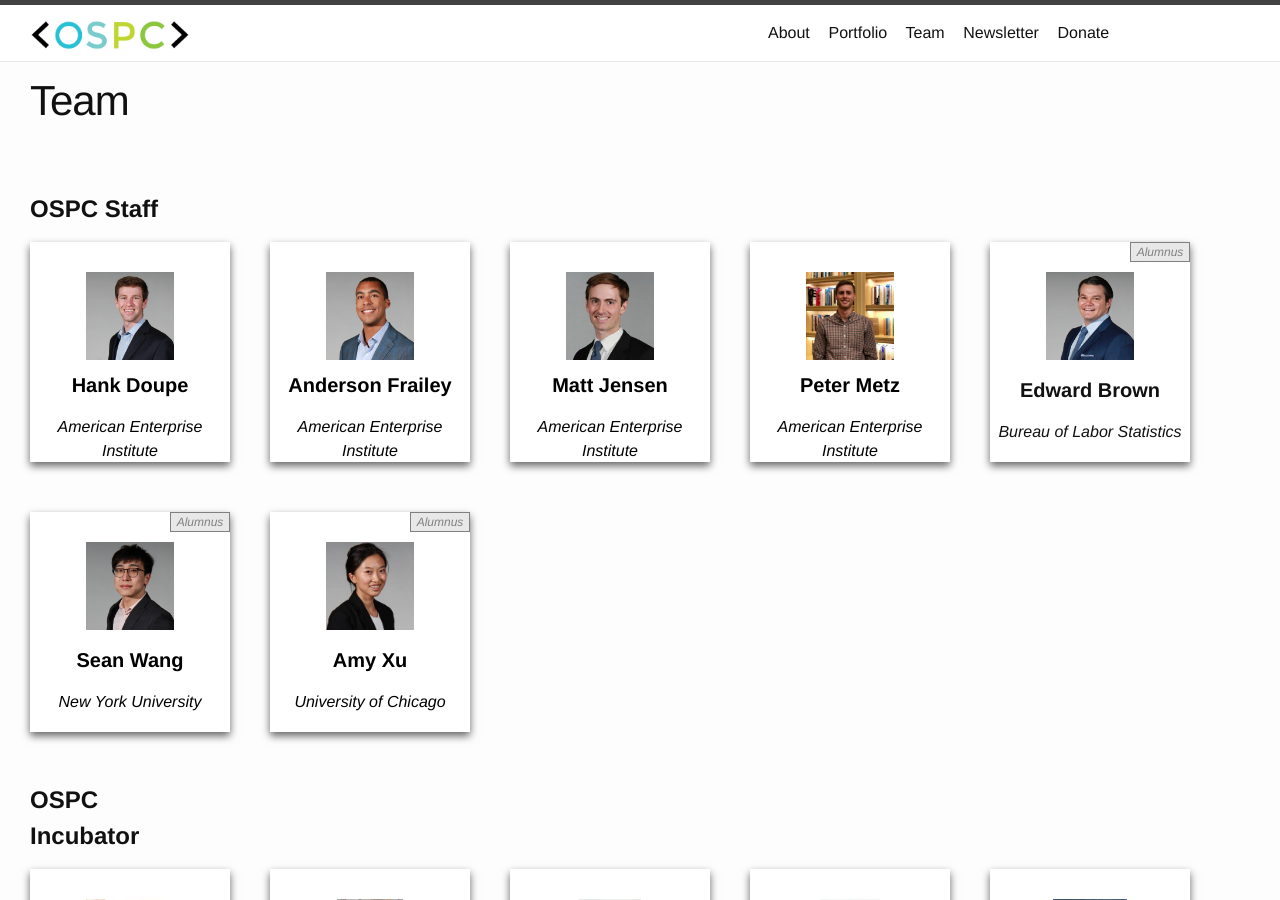
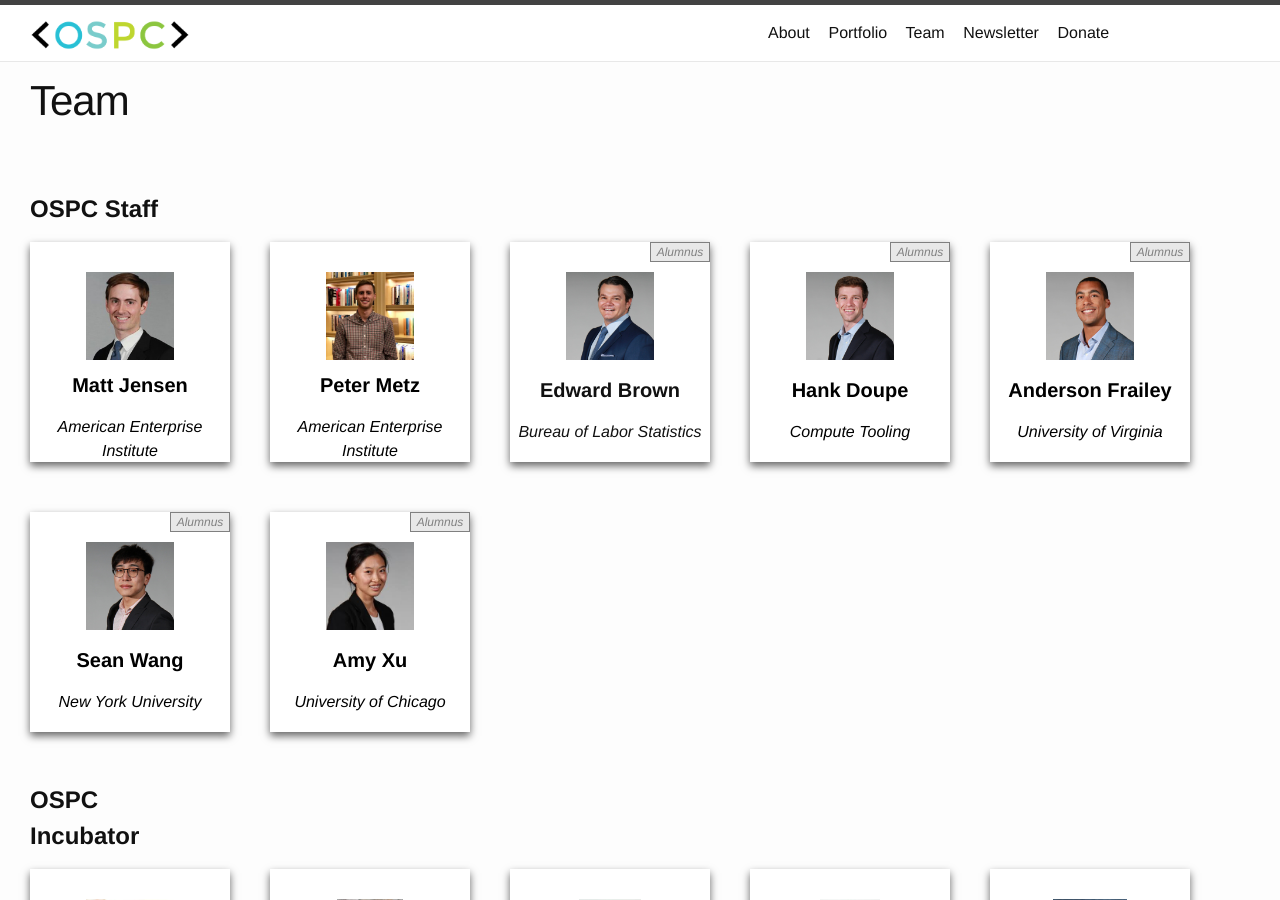
Before and after one commit to ospc-org/ospc-org.github.io, a Jekyll site: the page built from team.md, in a window 1280 px wide and 900 px high. Built offline with Jekyll 4.4.1, drawn with Linux system fonts in a browser that asks for light colours.

Commit message:
move hank and anderson to alumni

```diff
--- a/team.md
+++ b/team.md
@@ -54,20 +54,6 @@ a.teamcard:visited {
 <br>
 <h1><b>OSPC Staff</b></h1>
 <div class ="wrap">
-	<a href="https://github.com/hdoupe" class ="teamcard">
-		<img src ="/images/doupe.jpg"  class="picture">
-		<div class ="container">
-			<h4><b>Hank Doupe</b></h4>
-			<p><i>American Enterprise Institute</i></p>
-		</div>
-	</a>
-	<a href="https://github.com/andersonfrailey" class ="teamcard">
-		<img src ="/images/frailey.jpg" class="picture">
-		<div class ="container">
-			<h4><b>Anderson Frailey</b></h4>
-			<p><i>American Enterprise Institute</i></p>
-		</div>
-	</a>
 		<a href="https://github.com/MattHJensen" class ="teamcard">
 		<img src ="/images/jensen.jpg" class="picture">
 		<div class ="container">
@@ -90,6 +76,22 @@ a.teamcard:visited {
 			<p><i>Bureau of Labor Statistics</i></p>
 		</div>
 	</div>
+	<a href="https://github.com/hdoupe" class ="teamcard">
+		<p class="alumnus"><i>Alumnus</i></p>
+		<img src ="/images/doupe.jpg"  class="alum-pic">
+		<div class ="container">
+			<h4><b>Hank Doupe</b></h4>
+			<p><i>Compute Tooling</i></p>
+		</div>
+	</a>
+	<a href="https://github.com/andersonfrailey" class ="teamcard">
+		<p class="alumnus"><i>Alumnus</i></p>
+		<img src ="/images/frailey.jpg" class="alum-pic">
+		<div class ="container">
+			<h4><b>Anderson Frailey</b></h4>
+			<p><i>University of Virginia</i></p>
+		</div>
+	</a>
 	<a href="https://github.com/GoFroggyRun" class ="teamcard">
 		<p class="alumnus"><i>Alumnus</i></p>
 		<img src ="/images/wang.jpg" class="alum-pic">
```
